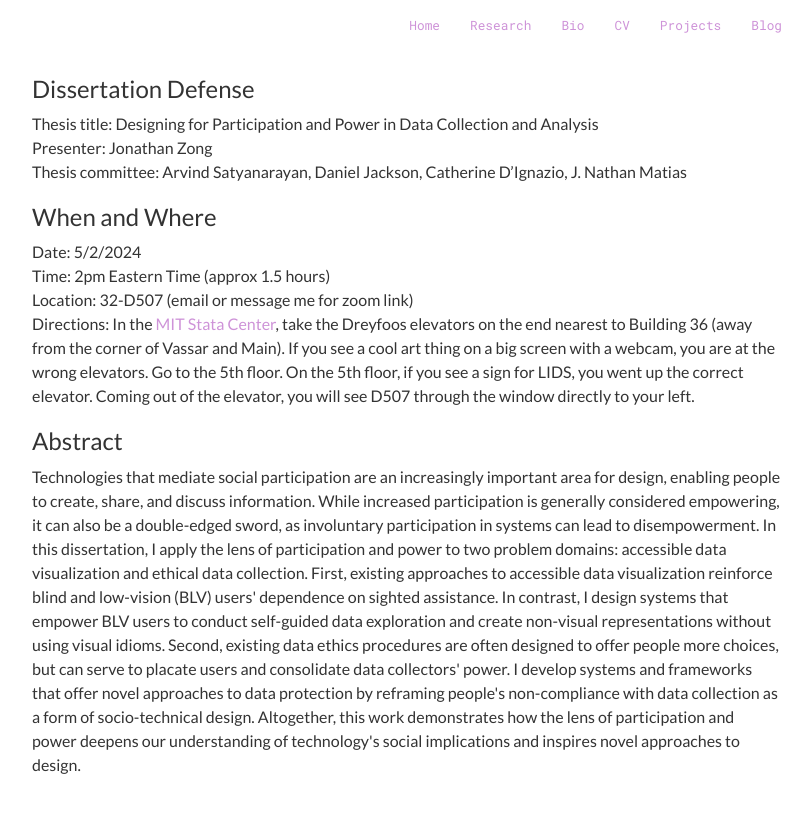
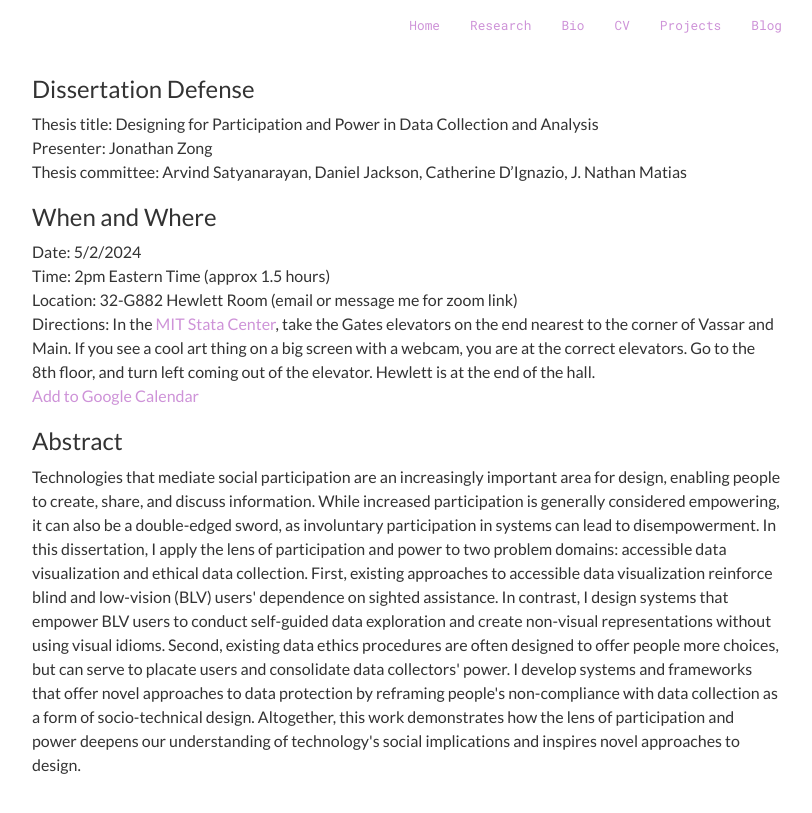
Before and after one commit to jonathanzong/jonathanzong.com, a Jekyll site: the page built from defense.html, in a window 1280 px wide. Shown: the top 813 px of the page, without its empty margins (233-1045 px from the left). Built offline with Jekyll 4.4.1, drawn with Linux system fonts in a browser that asks for light colours; nearby versions of some CDN libraries.

Commit message:
new room

```diff
--- a/defense.html
+++ b/defense.html
@@ -16,8 +16,9 @@ title: Dissertation Defense
 <ul>
 <li>Date: 5/2/2024</li>
 <li>Time: 2pm Eastern Time (approx 1.5 hours)</li>
-<li>Location: 32-D507 (email or message me for zoom link)</li>
-<li>Directions: In the <a href="https://maps.app.goo.gl/krXxuqzjMCiiy9Ew8">MIT Stata Center</a>, take the Dreyfoos elevators on the end nearest to Building 36 (away from the corner of Vassar and Main). If you see a cool art thing on a big screen with a webcam, you are at the wrong elevators. Go to the 5th floor. On the 5th floor, if you see a sign for LIDS, you went up the correct elevator. Coming out of the elevator, you will see D507 through the window directly to your left.</li>
+<li>Location: 32-G882 Hewlett Room (email or message me for zoom link)</li>
+<li>Directions: In the <a href="https://maps.app.goo.gl/krXxuqzjMCiiy9Ew8">MIT Stata Center</a>, take the Gates elevators on the end nearest to the corner of Vassar and Main. If you see a cool art thing on a big screen with a webcam, you are at the correct elevators. Go to the 8th floor, and turn left coming out of the elevator. Hewlett is at the end of the hall.</li>
+<li><a href="https://calendar.app.google/se6bmxp27BpwcNL6A">Add to Google Calendar</a></li>
 </ul>
 
 <h3>Abstract</h3>
```
